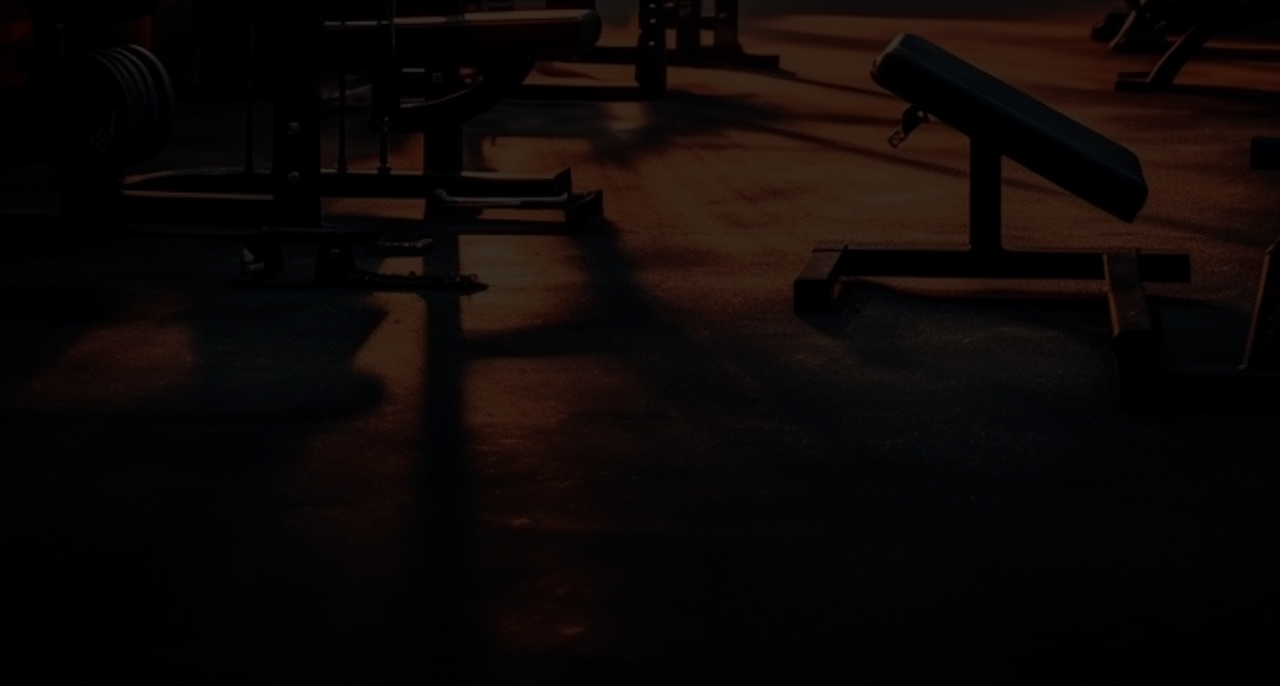
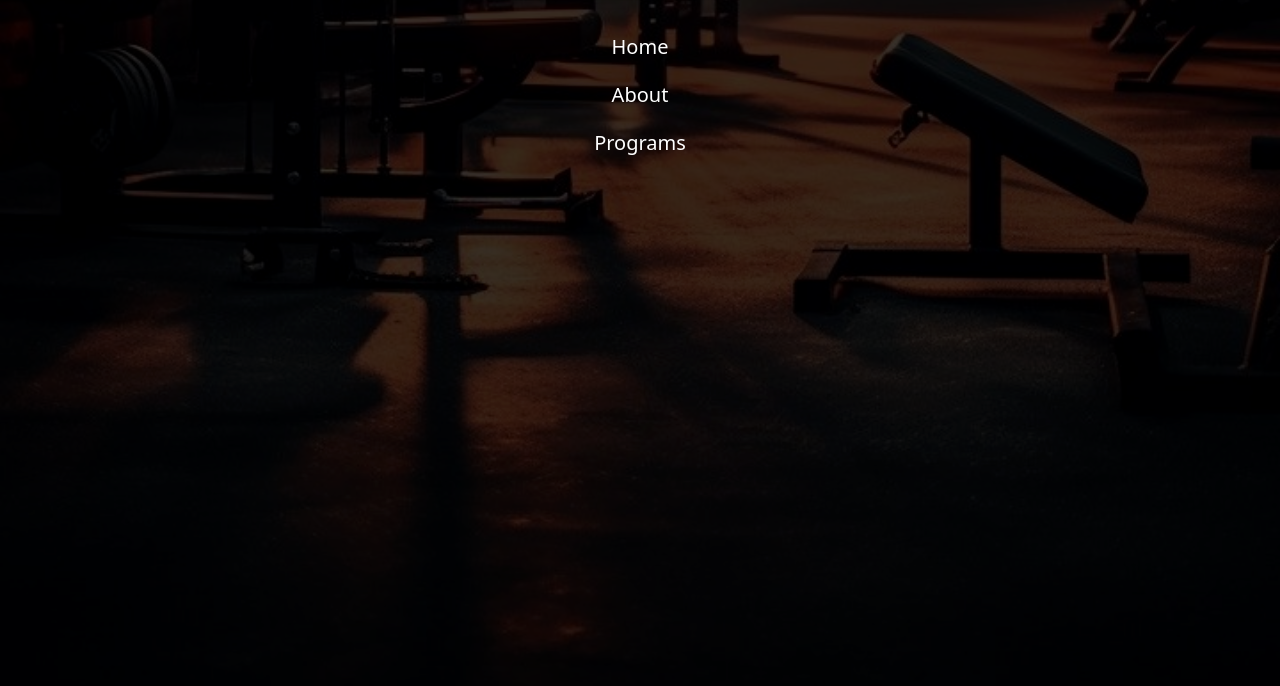
Before and after one commit to Franz-Angeles/BBWEB, a website: page view/html/index.html in a window 1280 px wide. Shown: the part 3649-4335 px from the top of the page. Drawn offline with Linux system fonts and the light colour scheme.

Commit message:
v0.7.1 - about page small changes

```diff
--- a/view/html/index.html
+++ b/view/html/index.html
@@ -166,6 +166,11 @@
         <img class="h-[40px]" src="../src/img/socmedicons/tik-tok.png">
       </div>
 
+      <div class="flex flex-col items-center-safe justify-self-center gap-5 mt-[40px] text-xl">
+        <a class="hover:text-blue-500" href="../html/index.html">Home</a>
+        <a class="hover:text-blue-500" href="../html/about.html">About</a>
+        <a class="hover:text-blue-500" href="#">Programs</a>
+      </div>
     </footer>
   </body>
 </html>
```
Also changed, not shown: view/html/about.html (+3 -3 lines), view/src/output.css.
